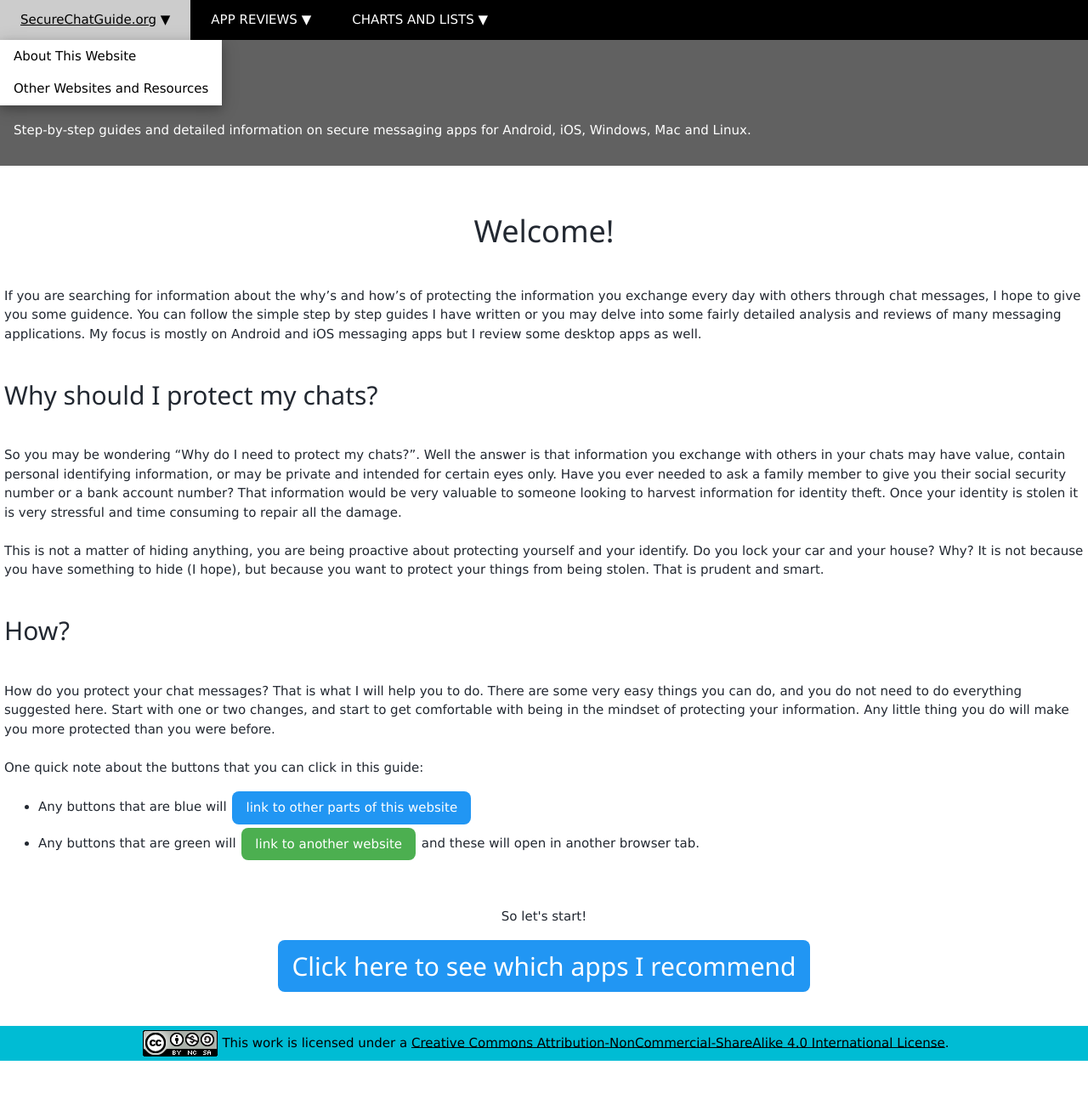
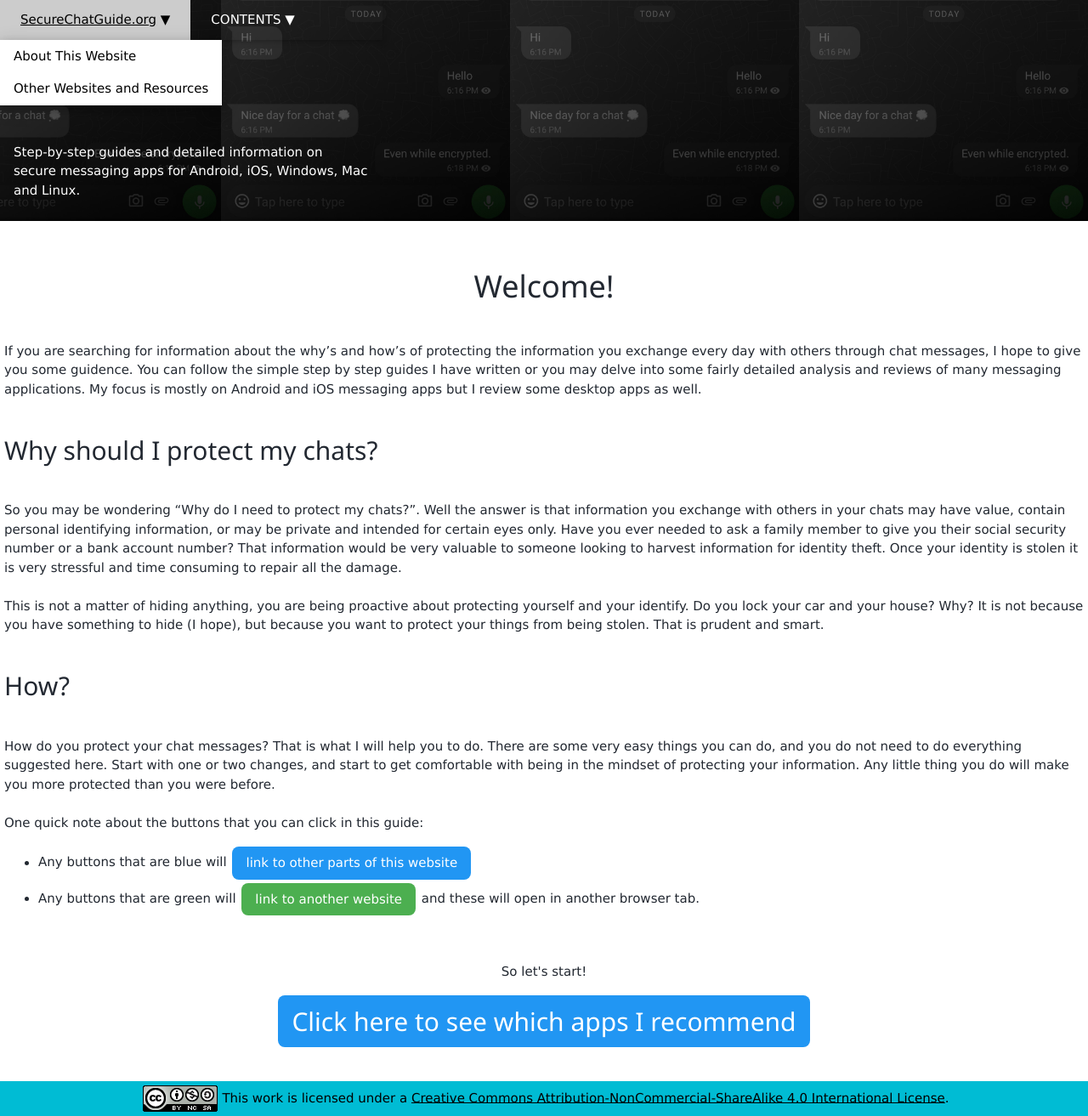
Before and after one commit to Perelandra0x309/secure-im, a Jekyll site: the page built from index.md, in a window 1280 px wide. Shown: the whole page at 85% size. Built offline with Jekyll 4.4.1, drawn with Linux system fonts in a browser that asks for light colours; before the commit the page ends 1248 px from its top, so only the background shows below that.

Commit message:
Update BCM, change site header

```diff
--- a/_data/applications.yml
+++ b/_data/applications.yml
@@ -2091,8 +2091,8 @@
   hammer_test_note: When messages are deleted on both sending and receiving devices
   has_contact_verification: Whitepaper says yes, I have not found a way to do it in the app
   leaks_files: No
-  exodus_privacy_trackers_count: 0
-  exodus_privacy_trackers_description: None
+  exodus_privacy_trackers_count: 1
+  exodus_privacy_trackers_description: AppsFlyer
   websites: <a href="https://bcm.social/faq.html">FAQ</a>, <a href="https://arxiv.org/abs/1812.08017">Whitepaper</a>
   notes_file: bcm_notes.html
   version_tested: 2.7.0-1887
--- a/_data/ratings.yml
+++ b/_data/ratings.yml
@@ -229,10 +229,10 @@
   pm_no_leaks: "&#10004;"
   pm_not_recoverable: "&#10004;"
   pm_pfs: "&#10004;"
-  privacy_id_score: 4
+  privacy_id_score: 3
   pi_no_info: "&#10004;"
   pi_no_ph_em: "&#10004;"
-  pi_no_trackers: "&#10004;"
+  pi_no_trackers:
   integrity_score: 3
   i_audits:
   i_cont_ver: "?"
--- a/_includes/top_menu.html
+++ b/_includes/top_menu.html
@@ -1,6 +1,6 @@
-  <div class="w3-bar w3-black w3-card">
+  <div class="w3-bar w3-card">
 
-
+  	<div></div>
   	<div class="w3-dropdown-hover">
       <button class="w3-padding-large w3-button"><a href="{{ site.url }}" >{{ site.title }}</a> &#x25BC;</button>
       <div class="w3-dropdown-content w3-bar-block w3-card-4">
@@ -11,19 +11,16 @@
 
 
     <div class="w3-dropdown-hover">
-      <button class="w3-padding-large w3-button">APP REVIEWS &#x25BC;</button>
+      <button class="w3-padding-large w3-button">CONTENTS &#x25BC;</button>
       <div class="w3-dropdown-content w3-bar-block w3-card-4">
+App Reviews
         <a href="{% link favorites.md %}" class="w3-bar-item w3-button">My Favorite Apps</a>
         <a href="{% link p2papps.md %}" class="w3-bar-item w3-button">Peer-to-Peer Apps</a>
         <a href="{% link centralizedapps.md %}" class="w3-bar-item w3-button">Centralized Apps</a>
         <a href="{% link decentralizedapps.md %}" class="w3-bar-item w3-button">Decentralized Apps</a>
         <a href="{% link protocols.md %}" class="w3-bar-item w3-button">Messaging Protocols</a>
         <a href="{% link rejectedapps.md %}" class="w3-bar-item w3-button">Rejected Apps</a>
-      </div>
-    </div>
-    <div class="w3-dropdown-hover">
-      <button class="w3-padding-large w3-button">CHARTS AND LISTS &#x25BC;</button>
-      <div class="w3-dropdown-content w3-bar-block w3-card-4">
+Charts and Lists
         <a href="applist.html" class="w3-bar-item w3-button">App Index</a>
         <a href="effguide.html" class="w3-bar-item w3-button">EFF Guide</a>
         <a href="featuresmatrix.html" class="w3-bar-item w3-button">App Features Matrix</a>
--- a/_layouts/single.html
+++ b/_layouts/single.html
@@ -18,16 +18,19 @@ layout:
 </head>
 <body>
 
-<!-- Navbar -->
-{% include top_menu.html %}
 
 <!-- Header -->
-<header class="w3-container w3-dark-grey w3-center" style="padding:16px 16px">
-<div class="w3-left-align">
-  <h1>{{ page.title }}</h1>
-  <p>Step-by-step guides and detailed information on secure messaging apps for Android, iOS, Windows, Mac and Linux.</p>
-</div>
+<header class="w3-cell-row w3-dark-grey" style="padding:0px 0px; background-image: url('images/header3.jpg'); background-attachment: fixed; background-position: top right; background-size: contain; background-repeat: repeat;">
+  <div class="w3-container w3-cell w3-mobile w3-left-align" style="padding:0px 0px; width: 450px">
+    <!-- Navbar -->
+    {% include top_menu.html %}
+    <h1 style="padding:16px 36px;">{{ page.title }}</h1>
+    <p style="padding:10px 16px;">Step-by-step guides and detailed information on secure messaging apps for Android, iOS, Windows, Mac and Linux.</p>
+  </div>
+  <div class="w3-container w3-cell w3-mobile" >
+  </div>
 </header>
+
 
 <!-- Content -->
 <div class="w3-content" style="max-width:2000px;margin-top:50px;margin-left:5px;margin-right:5px">
```
Also changed, not shown: images/header3.jpg (added).
